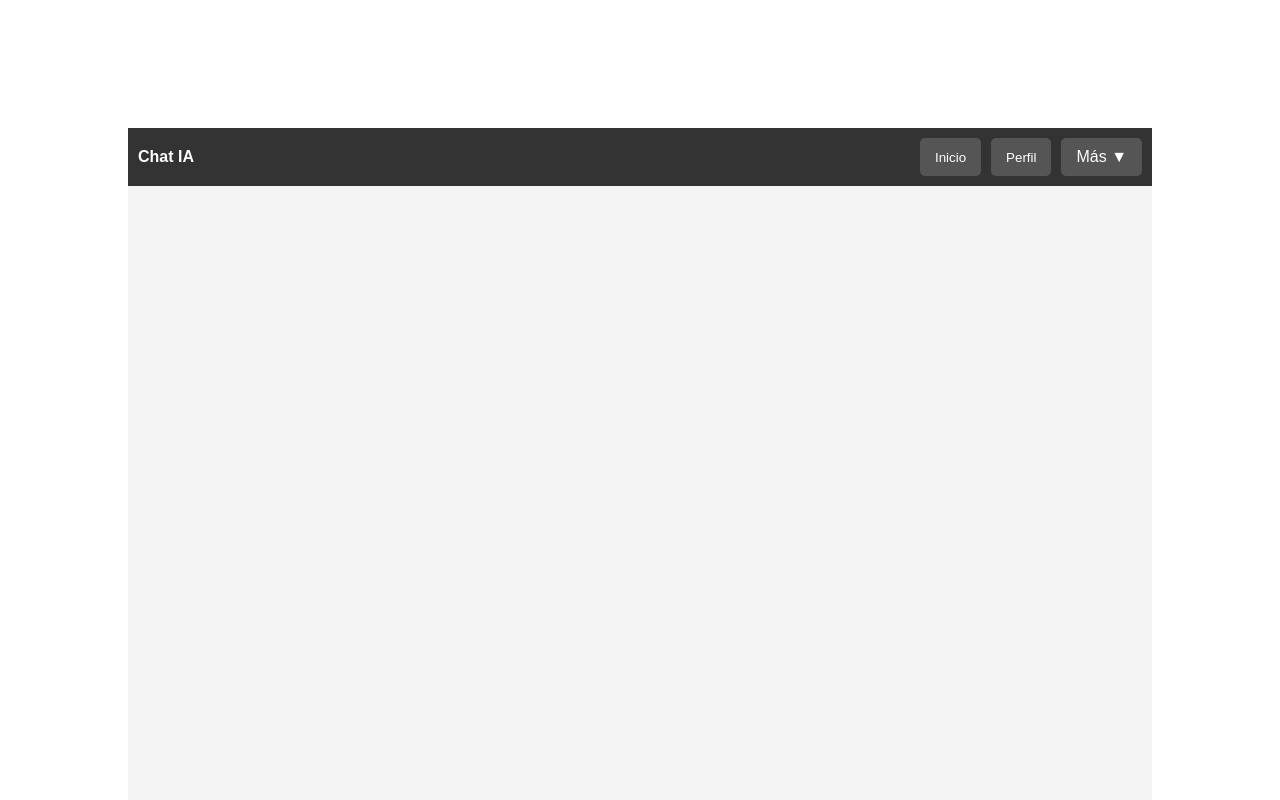
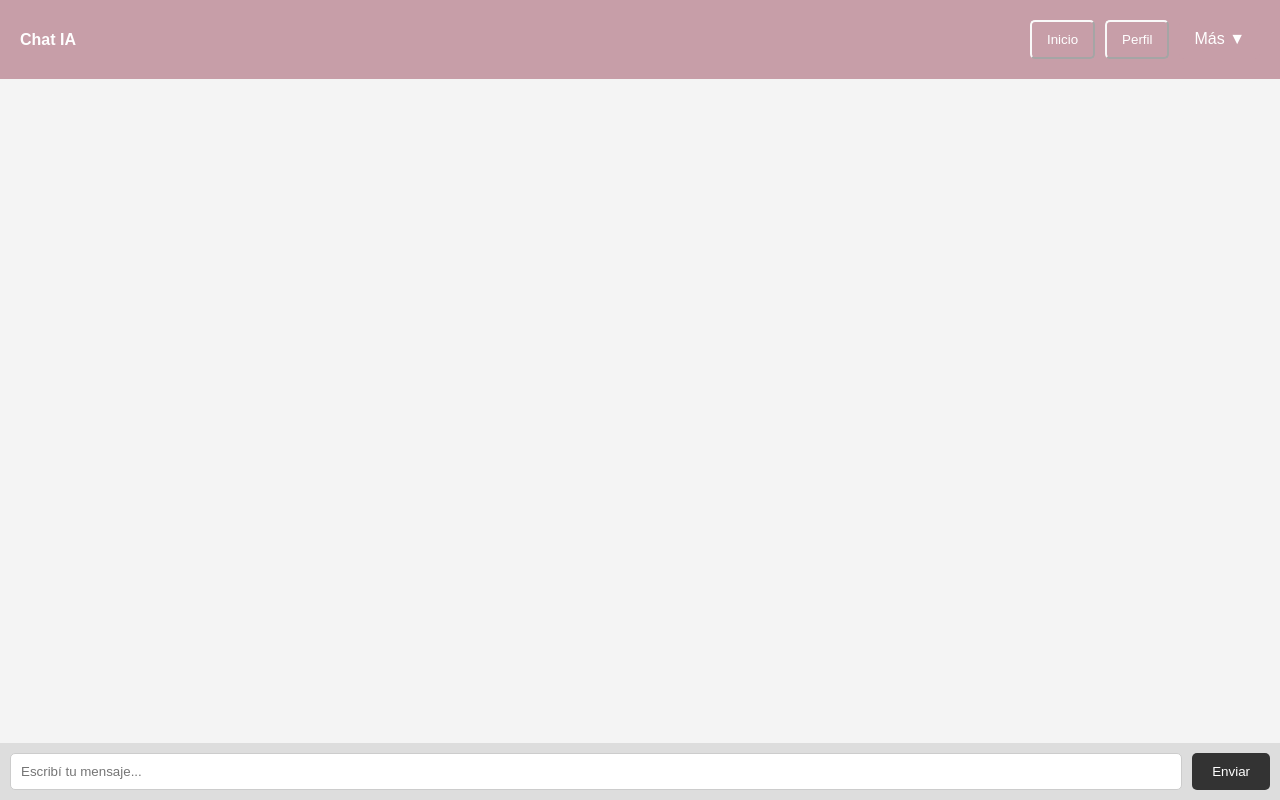
Before and after one commit to GonzaloAvila27/Ollama, a plain HTML site: page index.html in a window 1280 px wide. Shown: the top 800 px of the page. Drawn offline with Linux system fonts and the light colour scheme.

Commit message:
CSS retouchs

```diff
--- a/styles.css
+++ b/styles.css
@@ -1,7 +1,7 @@
 
         body {
             font-family: Arial, sans-serif;
-            margin: 10%;
+            margin: 0;
             padding: 0;
             display: flex;
             flex-direction: column;
@@ -9,9 +9,9 @@
         }
 
         nav {
-            background-color: #333;
+            background-color: #c79ea8;
             color: white;
-            padding: 10px;
+            padding: 20px;
             display: flex;
             justify-content: space-between;
             align-items: center;
@@ -24,9 +24,10 @@
 
         .nav-buttons button,
         .nav-buttons .dropdown {
-            background-color: #555;
+            background-color: #c79ea8;
             color: white;
-            border: none;
+            border: 0,5%;
+            border-color: #f9f9f9;
             padding: 10px 15px;
             cursor: pointer;
             border-radius: 5px;
@@ -34,8 +35,11 @@
 
         .nav-buttons button:hover,
         .nav-buttons .dropdown:hover {
-            background-color: #777;
+            background-color: #E83A4A;
+            border: 0,5%;
+            border-color: #f9f9f9;
         }
+
 
         .dropdown {
             position: relative;
@@ -59,7 +63,7 @@
         }
 
         .dropdown-content a:hover {
-            background-color: #f1f1f1;
+            background-color: #E83A4A;
         }
 
         .dropdown:hover .dropdown-content {
```
Also changed, not shown: index.html (+1 -0 lines).
